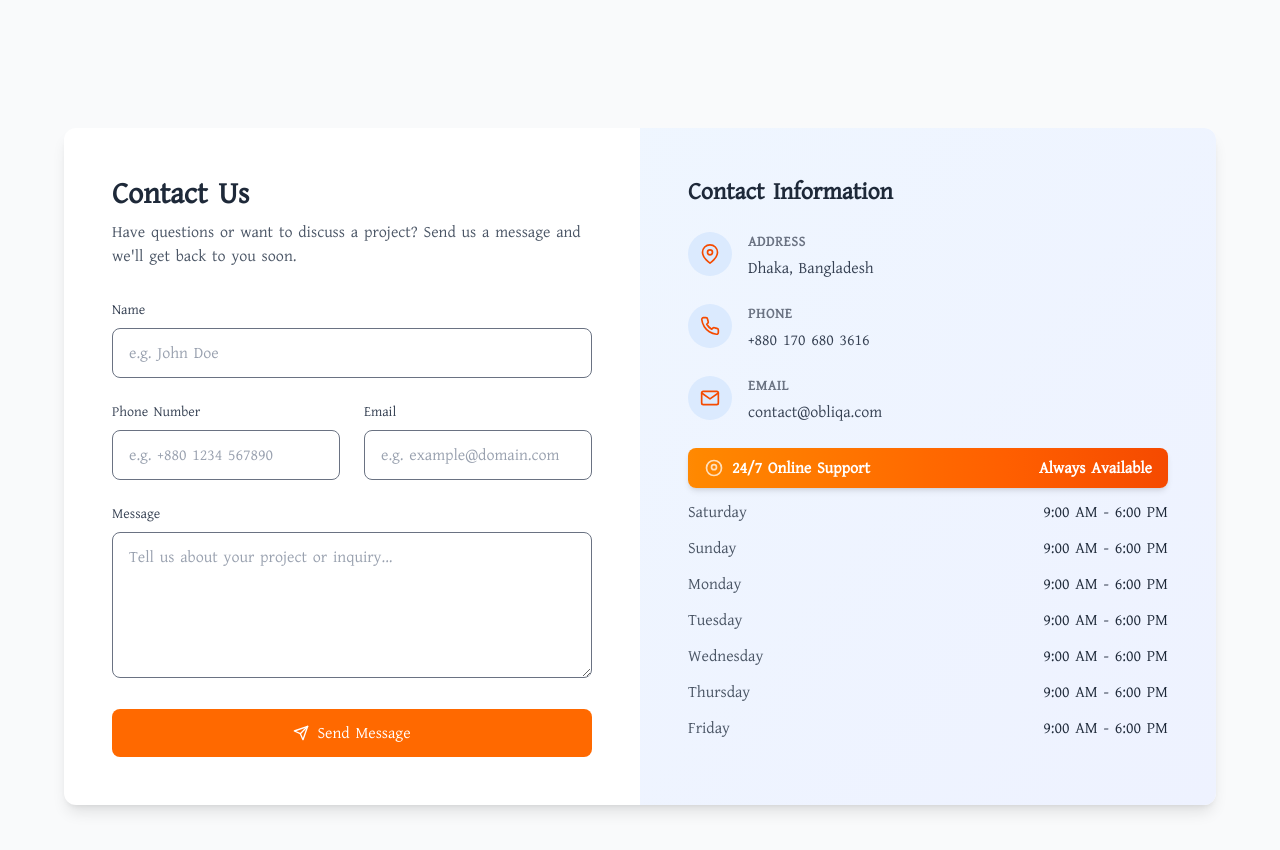
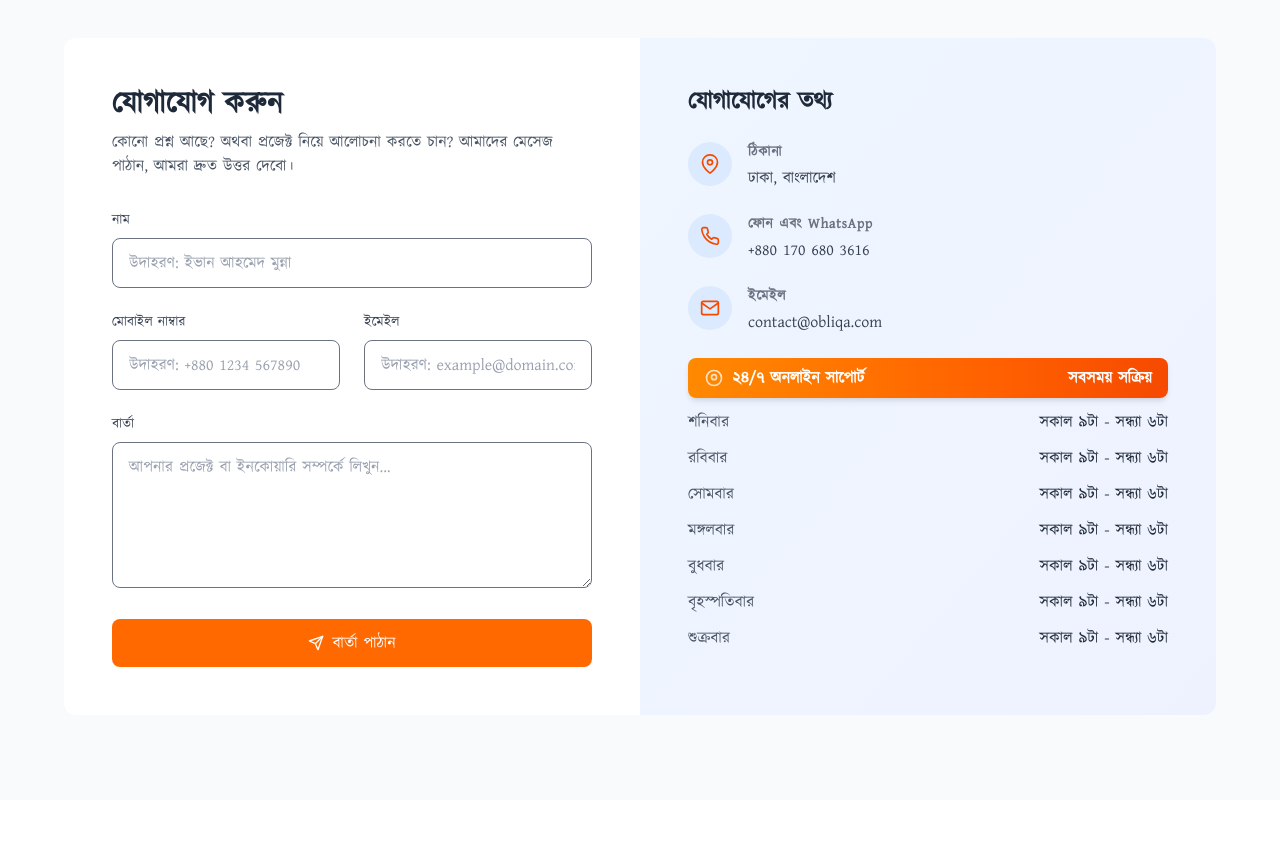
Before and after one commit to Mamun-Miah/obliqa-landing-page-bangla, a Next.js app: page /contact in a window 1280 px wide. Shown: the top 850 px of the page. After the commit the page ends 800 px from the top, so only its background shows below. Built offline with nearby package versions, Linux system fonts and the light colour scheme.

Commit message:
add contact us page, add button event

```diff
--- a/src/app/Footer.tsx
+++ b/src/app/Footer.tsx
@@ -11,7 +11,7 @@ import {
 const Footer = () => {
   return (
     <div>
-      <footer className="grid lg:gap-8 lg:grid-cols-4 bg-[#263238] text-white min-h-80 py-12 px-5 pt-8">
+      <footer className="grid lg:gap-8 lg:grid-cols-3 bg-[#263238] text-white min-h-80 py-12 px-5 pt-8">
         {/* Logo + Social Links */}
         <div>
           <nav className="flex flex-col gap-4 items-center my-4">
@@ -57,7 +57,7 @@ const Footer = () => {
         </div>
 
         {/* Quick Links */}
-        <div className="flex flex-col space-y-2 mb-5">
+        {/* <div className="flex flex-col space-y-2 mb-5">
           <h6 className="text-2xl font-bold mb-3 text-white uppercase tracking-wider">
             Quick Links
           </h6>
@@ -68,7 +68,7 @@ const Footer = () => {
             <Link href="/portfolio" className="hover:text-white">Portfolio</Link>
             <Link href="/contact" className="hover:text-white">Contact Us</Link>
           </div>
-        </div>
+        </div> */}
 
         {/* Contact Info */}
         <div className="flex flex-col text-lg space-y-2">
--- a/src/app/contact/page.tsx
+++ b/src/app/contact/page.tsx
@@ -21,7 +21,7 @@ const ContactPage = () => {
 
   const handleSubmit = (e: React.FormEvent<HTMLFormElement>) => {
     e.preventDefault();
-    setStatus("Sending...");
+    setStatus("পাঠানো হচ্ছে...");
 
     emailjs
       .send(
@@ -33,32 +33,38 @@ const ContactPage = () => {
       .then(
         (response) => {
           console.log("SUCCESS!", response.status, response.text);
-          setStatus("Message Sent Successfully!");
+          setStatus("বার্তা সফলভাবে পাঠানো হয়েছে!");
           setFormData({ name: "", number: "", email: "", message: "" });
         },
         (error) => {
           console.log("FAILED...", error);
-          setStatus("Error Sending Message.");
+          setStatus("বার্তা পাঠাতে সমস্যা হয়েছে।");
         }
       );
   };
 
   return (
     <>
-      <section className="min-h-screen flex items-center justify-center bg-gray-50 pt-32 px-4 pb-12">
-        <div className="max-w-6xl w-full bg-white rounded-xl shadow-lg overflow-hidden">
+      <section
+        id="contact-section"
+        className="min-h-screen flex items-center justify-center bg-gray-50 px-4 pb-12"
+      >
+        <div className="max-w-6xl w-full bg-white rounded-xl overflow-hidden">
           <div className="md:flex">
             {/* Contact Form Section */}
             <div className="w-full md:w-1/2 p-8 md:p-12">
-              <h2 className="text-3xl font-bold text-gray-800 mb-2">Contact Us</h2>
+              <h2 className="text-3xl font-bold text-gray-800 mb-2">যোগাযোগ করুন</h2>
               <p className="text-gray-600 mb-8">
-                Have questions or want to discuss a project? Send us a message and we'll get back to you soon.
+                কোনো প্রশ্ন আছে? অথবা প্রজেক্ট নিয়ে আলোচনা করতে চান? আমাদের মেসেজ পাঠান, আমরা দ্রুত উত্তর দেবো।
               </p>
 
               <form onSubmit={handleSubmit} className="space-y-6 text-black">
                 <div>
-                  <label className="block text-gray-700 text-sm font-medium mb-2" htmlFor="name">
-                    Name
+                  <label
+                    className="block text-gray-700 text-sm font-medium mb-2"
+                    htmlFor="name"
+                  >
+                    নাম
                   </label>
                   <input
                     type="text"
@@ -66,15 +72,18 @@ const ContactPage = () => {
                     value={formData.name}
                     onChange={handleChange}
                     required
-                    placeholder="e.g. John Doe"
+                    placeholder="উদাহরণ: ইভান আহমেদ মুন্না"
                     className="w-full px-4 py-3 border border-gray-500 rounded-lg focus:ring-2 focus:ring-blue-500 focus:border-transparent placeholder-gray-400"
                   />
                 </div>
 
                 <div className="grid grid-cols-1 md:grid-cols-2 gap-6">
                   <div>
-                    <label className="block text-gray-700 text-sm font-medium mb-2" htmlFor="number">
-                      Phone Number
+                    <label
+                      className="block text-gray-700 text-sm font-medium mb-2"
+                      htmlFor="number"
+                    >
+                      মোবাইল নাম্বার
                     </label>
                     <input
                       type="tel"
@@ -82,14 +91,17 @@ const ContactPage = () => {
                       value={formData.number}
                       onChange={handleChange}
                       required
-                      placeholder="e.g. +880 1234 567890"
+                      placeholder="উদাহরণ: +880 1234 567890"
                       className="w-full px-4 py-3 border border-gray-500 rounded-lg focus:ring-2 focus:ring-blue-500 focus:border-transparent placeholder-gray-400"
                     />
                   </div>
 
                   <div>
-                    <label className="block text-gray-700 text-sm font-medium mb-2" htmlFor="email">
-                      Email
+                    <label
+                      className="block text-gray-700 text-sm font-medium mb-2"
+                      htmlFor="email"
+                    >
+                      ইমেইল
                     </label>
                     <input
                       type="email"
@@ -97,15 +109,18 @@ const ContactPage = () => {
                       value={formData.email}
                       onChange={handleChange}
                       required
-                      placeholder="e.g. example@domain.com"
+                      placeholder="উদাহরণ: example@domain.com"
                       className="w-full px-4 py-3 border border-gray-500 rounded-lg focus:ring-2 focus:ring-blue-500 focus:border-transparent placeholder-gray-400"
                     />
                   </div>
                 </div>
 
                 <div>
-                  <label className="block text-gray-700 text-sm font-medium mb-2" htmlFor="message">
-                    Message
+                  <label
+                    className="block text-gray-700 text-sm font-medium mb-2"
+                    htmlFor="message"
+                  >
+                    বার্তা
                   </label>
                   <textarea
                     name="message"
@@ -113,7 +128,7 @@ const ContactPage = () => {
                     onChange={handleChange}
                     required
                     rows={5}
-                    placeholder="Tell us about your project or inquiry..."
+                    placeholder="আপনার প্রজেক্ট বা ইনকোয়ারি সম্পর্কে লিখুন..."
                     className="w-full px-4 py-3 border border-gray-500 rounded-lg focus:ring-2 focus:ring-blue-500 focus:border-transparent placeholder-gray-400"
                   ></textarea>
                 </div>
@@ -123,12 +138,12 @@ const ContactPage = () => {
                   className="w-full bg-orange-500 hover:bg-blue-700 text-white font-medium py-3 px-6 rounded-lg transition duration-300 flex items-center justify-center"
                 >
                   <FiSend className="mr-2" />
-                  Send Message
+                  বার্তা পাঠান
                 </button>
 
                 {status && (
                   <p
-                    className={`text-center ${status.includes("Success") ? "text-green-600" : "text-red-600"
+                    className={`text-center ${status.includes("সফলভাবে") ? "text-green-600" : "text-red-600"
                       }`}
                   >
                     {status}
@@ -139,7 +154,7 @@ const ContactPage = () => {
 
             {/* Contact Info Section */}
             <div className="w-full md:w-1/2 bg-gradient-to-br from-blue-50 to-indigo-50 p-8 md:p-12">
-              <h3 className="text-2xl font-bold text-gray-800 mb-6">Contact Information</h3>
+              <h3 className="text-2xl font-bold text-gray-800 mb-6">যোগাযোগের তথ্য</h3>
 
               <div className="space-y-6">
                 <div className="flex items-start">
@@ -147,8 +162,10 @@ const ContactPage = () => {
                     <FiMapPin className="text-orange-600" size={20} />
                   </div>
                   <div>
-                    <h4 className="text-sm font-semibold text-gray-500 uppercase tracking-wider mb-1">Address</h4>
-                    <p className="text-gray-700">Dhaka, Bangladesh</p>
+                    <h4 className="text-sm font-semibold text-gray-500 uppercase tracking-wider mb-1">
+                      ঠিকানা
+                    </h4>
+                    <p className="text-gray-700">ঢাকা, বাংলাদেশ</p>
                   </div>
                 </div>
 
@@ -157,7 +174,9 @@ const ContactPage = () => {
                     <FiPhone className="text-orange-600" size={20} />
                   </div>
                   <div>
-                    <h4 className="text-sm font-semibold text-gray-500 uppercase tracking-wider mb-1">Phone</h4>
+                    <h4 className="text-sm font-semibold text-gray-500  tracking-wider mb-1">
+                      ফোন এবং WhatsApp
+                    </h4>
                     <p className="text-gray-700">+880 170 680 3616</p>
                   </div>
                 </div>
@@ -167,7 +186,9 @@ const ContactPage = () => {
                     <FiMail className="text-orange-600" size={20} />
                   </div>
                   <div>
-                    <h4 className="text-sm font-semibold text-gray-500 uppercase tracking-wider mb-1">Email</h4>
+                    <h4 className="text-sm font-semibold text-gray-500 uppercase tracking-wider mb-1">
+                      ইমেইল
+                    </h4>
                     <p className="text-gray-700">contact@obliqa.com</p>
                   </div>
                 </div>
@@ -194,20 +215,26 @@ const ContactPage = () => {
                           d="M15 11a3 3 0 11-6 0 3 3 0 016 0z"
                         />
                       </svg>
-                      <span className="font-semibold">24/7 Online Support</span>
+                      <span className="font-semibold">২৪/৭ অনলাইন সাপোর্ট</span>
                     </div>
-                    <span className="font-bold">Always Available</span>
+                    <span className="font-bold">সবসময় সক্রিয়</span>
                   </div>
 
                   {/* Weekly Schedule */}
-                  {["Saturday", "Sunday", "Monday", "Tuesday", "Wednesday", "Thursday", "Friday"].map(
-                    (day) => (
-                      <div className="flex justify-between" key={day}>
-                        <span className="text-gray-600">{day}</span>
-                        <span className="text-gray-800 font-medium">9:00 AM - 6:00 PM</span>
-                      </div>
-                    )
-                  )}
+                  {[
+                    "শনিবার",
+                    "রবিবার",
+                    "সোমবার",
+                    "মঙ্গলবার",
+                    "বুধবার",
+                    "বৃহস্পতিবার",
+                    "শুক্রবার",
+                  ].map((day) => (
+                    <div className="flex justify-between" key={day}>
+                      <span className="text-gray-600">{day}</span>
+                      <span className="text-gray-800 font-medium">সকাল ৯টা - সন্ধ্যা ৬টা</span>
+                    </div>
+                  ))}
                 </div>
               </div>
             </div>
--- a/src/app/price.tsx
+++ b/src/app/price.tsx
@@ -77,8 +77,12 @@ export default function Price() {
                   <span className="text-sm">ডেলিভারি ৭-১০ কার্যদিবস</span>
                 </li>
               </ul>
-              <button className="btn btn-outline btn-accent w-full">
-                অর্ডার করুন এখনি
+              <button onClick={() =>
+                document
+                  .getElementById("contact-section")
+                  ?.scrollIntoView({ behavior: "smooth" })
+              } className="btn btn-outline btn-accent w-full">
+                যোগাযোগ করুন এখনি
               </button>
             </div>
           </div>
@@ -159,7 +163,11 @@ export default function Price() {
                   <span className="text-sm">ডেলিভারি ৭-১০ কার্যদিবস</span>
                 </li>
               </ul>
-              <button className="btn btn-accent w-full">অর্ডার করুন এখনি</button>
+              <button onClick={() =>
+                document
+                  .getElementById("contact-section")
+                  ?.scrollIntoView({ behavior: "smooth" })
+              } className="btn btn-accent w-full">যোগাযোগ করুন এখনি</button>
             </div>
           </div>
 
@@ -230,8 +238,12 @@ export default function Price() {
                   <span className="text-sm">ডেলিভারি ৭-১৫ কর্মদিবস</span>
                 </li>
               </ul>
-              <button className="btn btn-outline btn-accent w-full">
-                অর্ডার করুন এখনি
+              <button onClick={() =>
+                document
+                  .getElementById("contact-section")
+                  ?.scrollIntoView({ behavior: "smooth" })
+              } className="btn btn-outline btn-accent w-full">
+                যোগাযোগ করুন এখনি
               </button>
             </div>
           </div>
```
Also changed, not shown: src/app/DiscountPopup.tsx (+10 -8 lines), src/app/Navbar.tsx (+8 -8 lines), src/app/page.tsx (+13 -4 lines).
